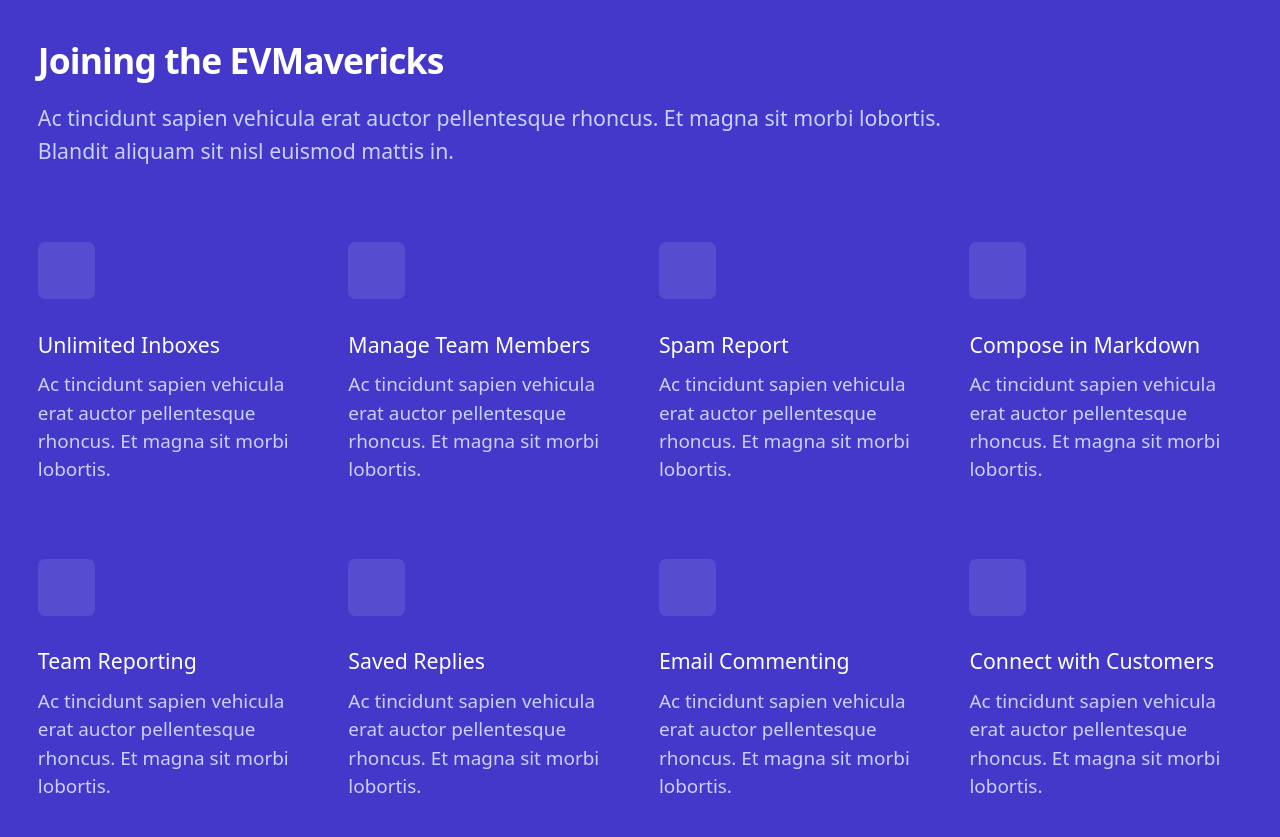
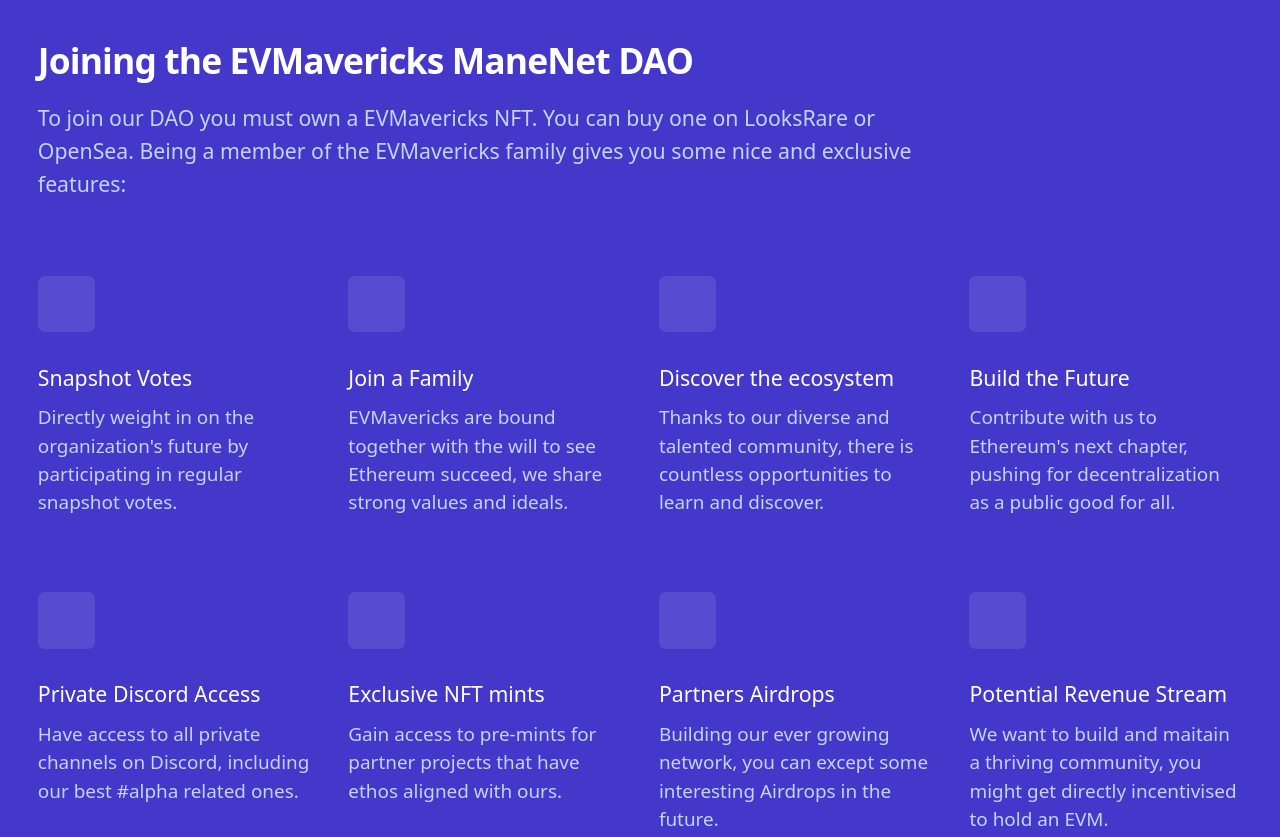
Before and after one commit to EVMavericks/dao-website, an Astro site: page / in a window 1280 px wide. Shown: the part 2060-2897 px from the top of the page. Built offline with nearby package versions, Linux system fonts and the light colour scheme; Astro itself is replaced by a stand-in of ours; some icons are missing.

Commit message:
feat(home): features block content

```diff
--- a/src/components/layout/Footer.tsx
+++ b/src/components/layout/Footer.tsx
@@ -90,23 +90,7 @@
           &copy;2022 a ManeNet DAO initiative
         </p>
         <p className="mt-2 text-center text-2xs text-gray-400">
-          Inspired by{" "}
-          <a href="https://twitter.com/superphiz/status/1525218193756807169">
-            tweets
-          </a>{" "}
-          and{" "}
-          <a href="https://www.reddit.com/r/ethfinance/comments/unt9m0/comment/i8d1bw9/?utm_source=share&utm_medium=web2x&context=3">
-            Reddit posts
-          </a>{" "}
-          by{" "}
-          <a
-            href="https://twitter.com/superphiz"
-            className="text-indigo-400 hover:text-indigo-500"
-            target="_blank"
-          >
-            @superphiz
-          </a>
-          . Built with <HeartIcon className="inline" /> by{" "}
+          Built with <HeartIcon className="inline" /> by{" "}
           <a
             href="https://twitter.com/RisingPaw"
             className="text-indigo-400 hover:text-indigo-500"
--- a/src/components/pages/home/Features.tsx
+++ b/src/components/pages/home/Features.tsx
@@ -1,67 +1,89 @@
 import React, { FunctionComponent, HTMLProps } from "react";
 import EarthIcon from "~icons/mdi/earth";
+import DiscordIcon from "~icons/mdi/discord";
+import VoteIcon from "~icons/mdi/vote";
+import ParachuteIcon from "~icons/mdi/parachute";
+import PickaxeIcon from "~icons/mdi/pickaxe";
+import ShcoolIcon from "~icons/mdi/school";
+import GoldIcon from "~icons/mdi/gold";
+import HammerIcon from "~icons/mdi/hammer-screwdriver";
+import AccountGroupIcon from "~icons/mdi/account-group";
 
 const features = [
   {
-    name: "Unlimited Inboxes",
+    name: "Snapshot Votes",
     description:
-      "Ac tincidunt sapien vehicula erat auctor pellentesque rhoncus. Et magna sit morbi lobortis.",
-    icon: EarthIcon,
+      "Directly weight in on the organization's future by participating in regular snapshot votes.",
+    icon: VoteIcon,
   },
   {
-    name: "Manage Team Members",
+    name: "Join a Family",
     description:
-      "Ac tincidunt sapien vehicula erat auctor pellentesque rhoncus. Et magna sit morbi lobortis.",
-    icon: EarthIcon,
+      "EVMavericks are bound together with the will to see Ethereum succeed, we share strong values and ideals.",
+    icon: AccountGroupIcon,
   },
   {
-    name: "Spam Report",
+    name: "Discover the ecosystem",
     description:
-      "Ac tincidunt sapien vehicula erat auctor pellentesque rhoncus. Et magna sit morbi lobortis.",
-    icon: EarthIcon,
+      "Thanks to our diverse and talented community, there is countless opportunities to learn and discover.",
+    icon: ShcoolIcon,
   },
   {
-    name: "Compose in Markdown",
+    name: "Build the Future",
     description:
-      "Ac tincidunt sapien vehicula erat auctor pellentesque rhoncus. Et magna sit morbi lobortis.",
-    icon: EarthIcon,
+      "Contribute with us to Ethereum's next chapter, pushing for decentralization as a public good for all.",
+    icon: HammerIcon,
   },
   {
-    name: "Team Reporting",
+    name: "Private Discord Access",
     description:
-      "Ac tincidunt sapien vehicula erat auctor pellentesque rhoncus. Et magna sit morbi lobortis.",
-    icon: EarthIcon,
+      "Have access to all private channels on Discord, including our best #alpha related ones.",
+    icon: DiscordIcon,
   },
   {
-    name: "Saved Replies",
+    name: "Exclusive NFT mints",
     description:
-      "Ac tincidunt sapien vehicula erat auctor pellentesque rhoncus. Et magna sit morbi lobortis.",
-    icon: EarthIcon,
+      "Gain access to pre-mints for partner projects that have ethos aligned with ours.",
+    icon: PickaxeIcon,
   },
   {
-    name: "Email Commenting",
+    name: "Partners Airdrops",
     description:
-      "Ac tincidunt sapien vehicula erat auctor pellentesque rhoncus. Et magna sit morbi lobortis.",
-    icon: EarthIcon,
+      "Building our ever growing network, you can except some interesting Airdrops in the future.",
+    icon: ParachuteIcon,
   },
   {
-    name: "Connect with Customers",
+    name: "Potential Revenue Stream",
     description:
-      "Ac tincidunt sapien vehicula erat auctor pellentesque rhoncus. Et magna sit morbi lobortis.",
-    icon: EarthIcon,
+      "We want to build and maitain a thriving community, you might get directly incentivised to hold an EVM.",
+    icon: GoldIcon,
   },
 ];
 
 export const Features: FunctionComponent = () => {
   return (
-    <div className="bg-indigo-700">
+    <section id="features" className="bg-indigo-700">
       <div className="max-w-4xl mx-auto px-4 py-16 sm:px-6 sm:pt-20 sm:pb-24 lg:max-w-7xl lg:pt-24 lg:px-8">
         <h2 className="text-3xl font-extrabold text-white tracking-tight">
-          Joining the EVMavericks
+          Joining the EVMavericks ManeNet DAO
         </h2>
         <p className="mt-4 max-w-3xl text-lg text-indigo-200">
-          Ac tincidunt sapien vehicula erat auctor pellentesque rhoncus. Et
-          magna sit morbi lobortis. Blandit aliquam sit nisl euismod mattis in.
+          To join our DAO you must own a EVMavericks NFT. You can buy one on{" "}
+          <a
+            href="https://looksrare.org/collections/0x7dDAA898D33D7aB252Ea5F89f96717c47B2fEE6e"
+            className="hover:text-indigo-300"
+          >
+            LooksRare
+          </a>{" "}
+          or{" "}
+          <a
+            href="https://opensea.io/collection/evmavericks"
+            className="hover:text-indigo-300"
+          >
+            OpenSea
+          </a>
+          . Being a member of the EVMavericks family gives you some nice and
+          exclusive features:
         </p>
         <div className="mt-12 grid grid-cols-1 gap-x-6 gap-y-12 sm:grid-cols-2 lg:mt-16 lg:grid-cols-4 lg:gap-x-8 lg:gap-y-16">
           {features.map((feature) => (
@@ -86,6 +108,6 @@
           ))}
         </div>
       </div>
-    </div>
+    </section>
   );
 };
--- a/src/components/pages/watchtower/TestimonialSection.tsx
+++ b/src/components/pages/watchtower/TestimonialSection.tsx
@@ -16,9 +16,23 @@
         </div>
         <div className="relative z-10 text-base max-w-prose mx-auto lg:max-w-5xl lg:mx-0 lg:pr-72">
           <p className="text-lg text-gray-500">
-            @TODO The Ethereum protocol that launched in 2015 has had incredible
-            success. But the Ethereum community always expected that a few key
-            upgrades would be necessary to unlock Ethereum's full potential.
+            @TODO Inspired by{" "}
+            <a href="https://twitter.com/superphiz/status/1525218193756807169">
+              tweets
+            </a>{" "}
+            and{" "}
+            <a href="https://www.reddit.com/r/ethfinance/comments/unt9m0/comment/i8d1bw9/?utm_source=share&utm_medium=web2x&context=3">
+              Reddit posts
+            </a>{" "}
+            by{" "}
+            <a
+              href="https://twitter.com/superphiz"
+              className="text-indigo-400 hover:text-indigo-500"
+              target="_blank"
+            >
+              @superphiz
+            </a>
+            .{" "}
           </p>
         </div>
         <div className="lg:grid lg:grid-cols-2 lg:gap-8 lg:items-start">
```
